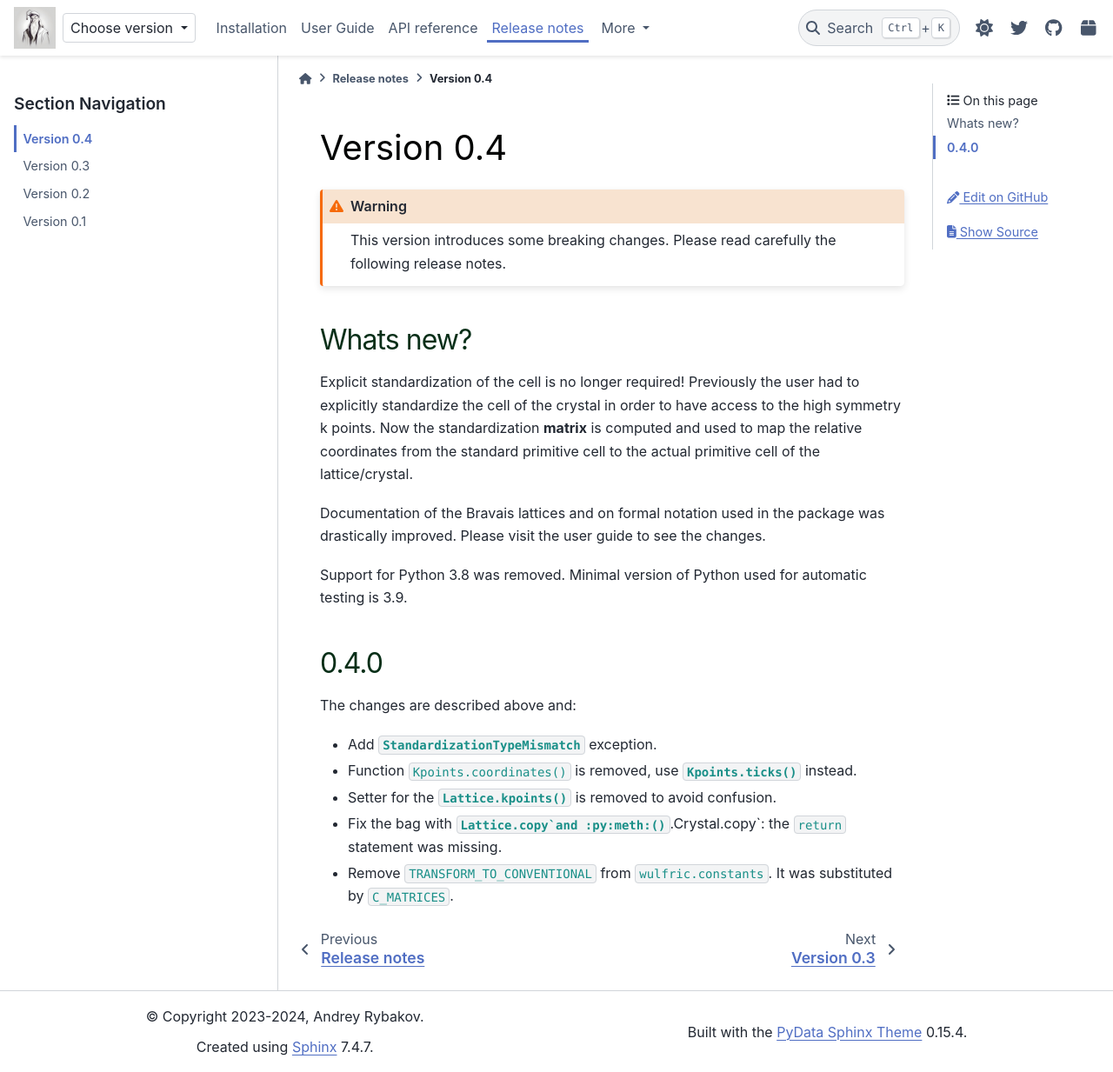
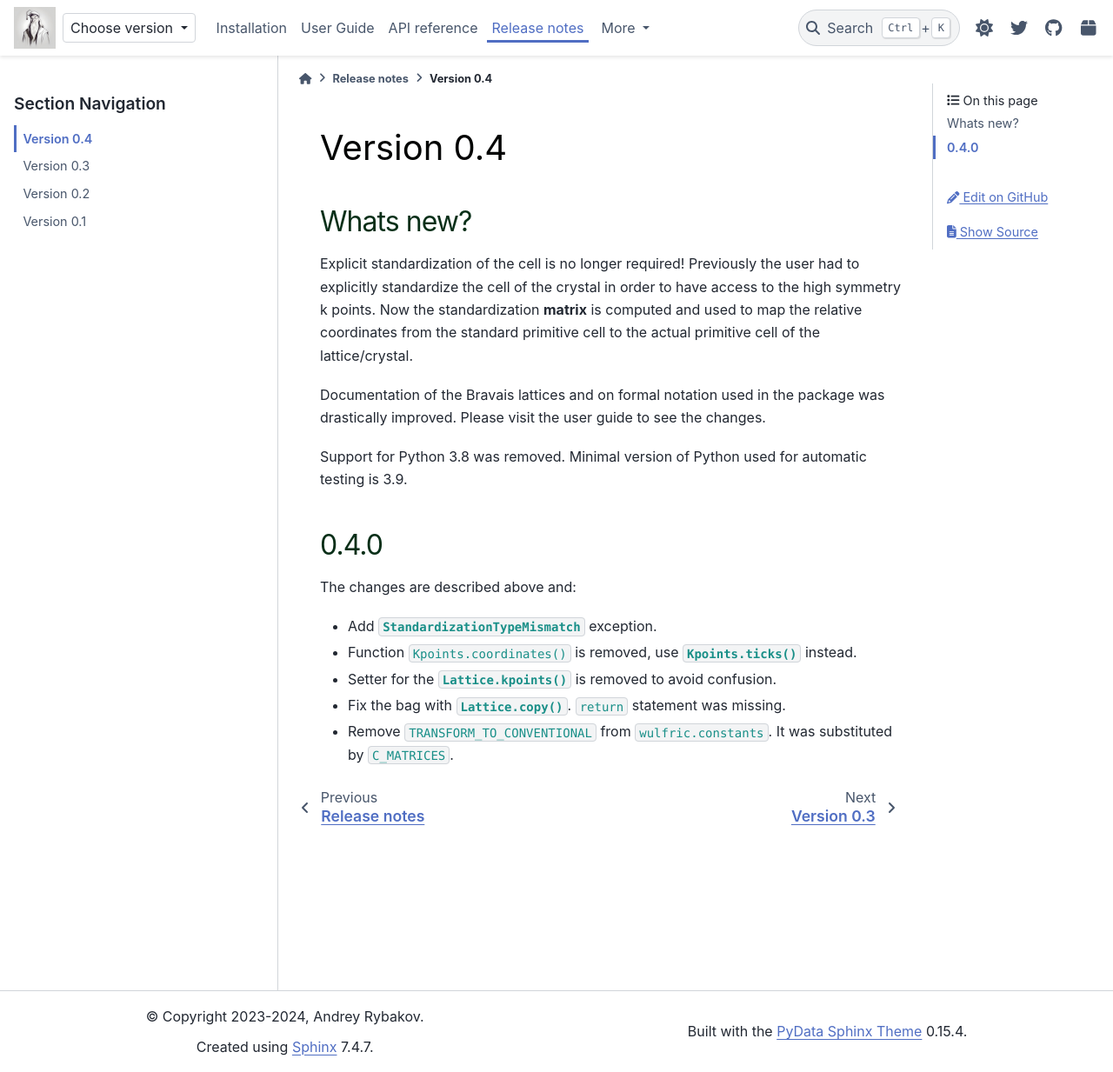
Before and after one commit to adrybakov/wulfric, a Sphinx documentation site: the page built from docs/source/release-notes/0.4.rst, in a window 1280 px wide and 1233 px high. Shown: the whole window at 87% size. Built offline with Sphinx 7.4.7 and the PyData theme 0.15.4, drawn with Linux system fonts in a browser that asks for light colours; a script that is not in the unit is left out.

Commit message:
Update release notes

```diff
--- a/docs/source/release-notes/0.4.rst
+++ b/docs/source/release-notes/0.4.rst
@@ -3,11 +3,6 @@
 ***********
 Version 0.4
 ***********
-
-.. warning::
-
-  This version introduces some breaking changes. Please read carefully the
-  following release notes.
 
 
 Whats new?
@@ -32,7 +27,6 @@
 * Add :py:class:`.StandardizationTypeMismatch` exception.
 * Function ``Kpoints.coordinates()`` is removed, use :py:meth:`.Kpoints.ticks()` instead.
 * Setter for the :py:meth:`.Lattice.kpoints` is removed to avoid confusion.
-* Fix the bag with :py:meth:`.Lattice.copy`and :py:meth:`.Crystal.copy`: the ``return``
-  statement was missing.
+* Fix the bag with :py:meth:`.Lattice.copy`. ``return`` statement was missing.
 * Remove ``TRANSFORM_TO_CONVENTIONAL`` from ``wulfric.constants``. It was substituted by
   ``C_MATRICES``.
```
